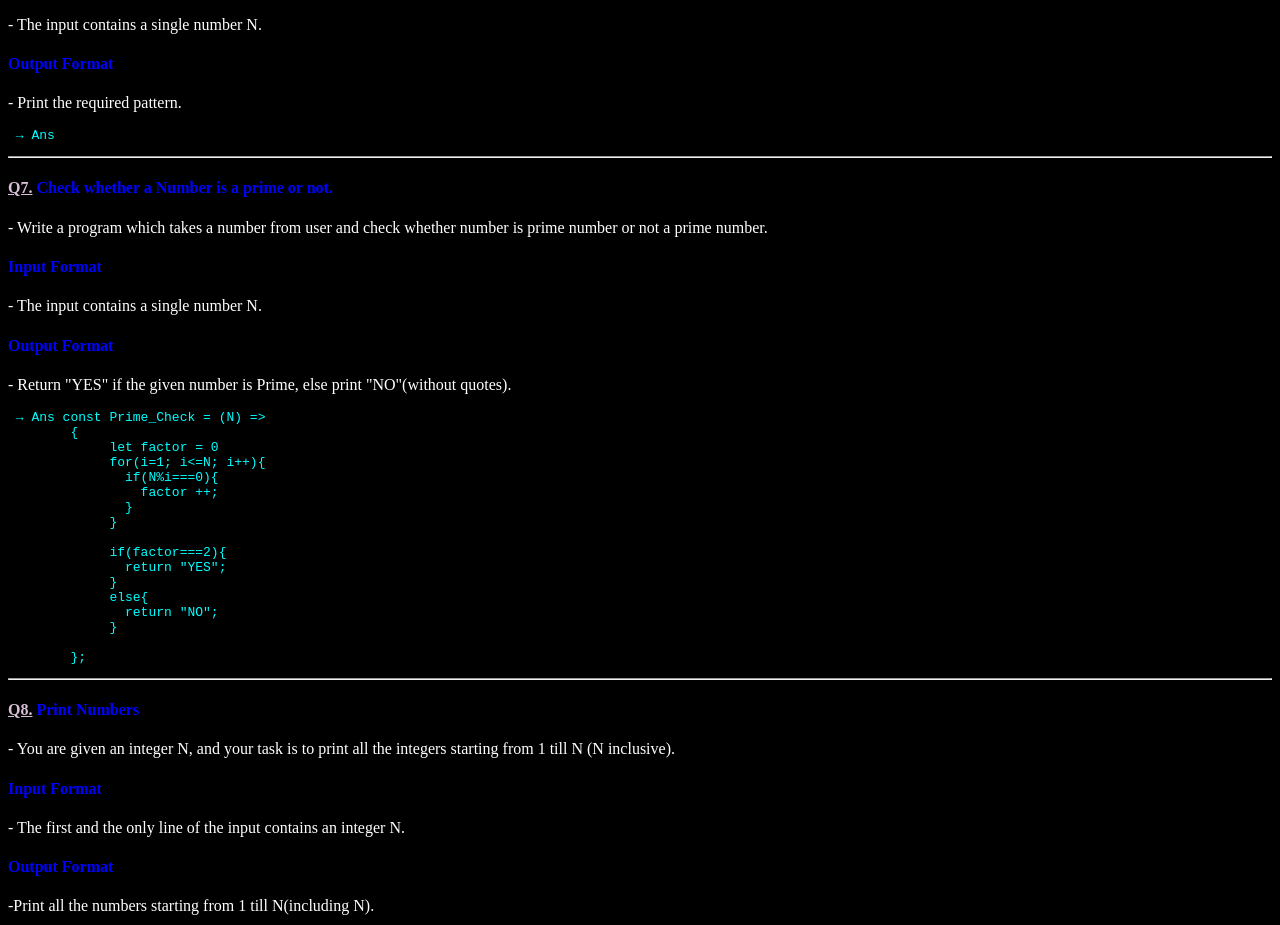
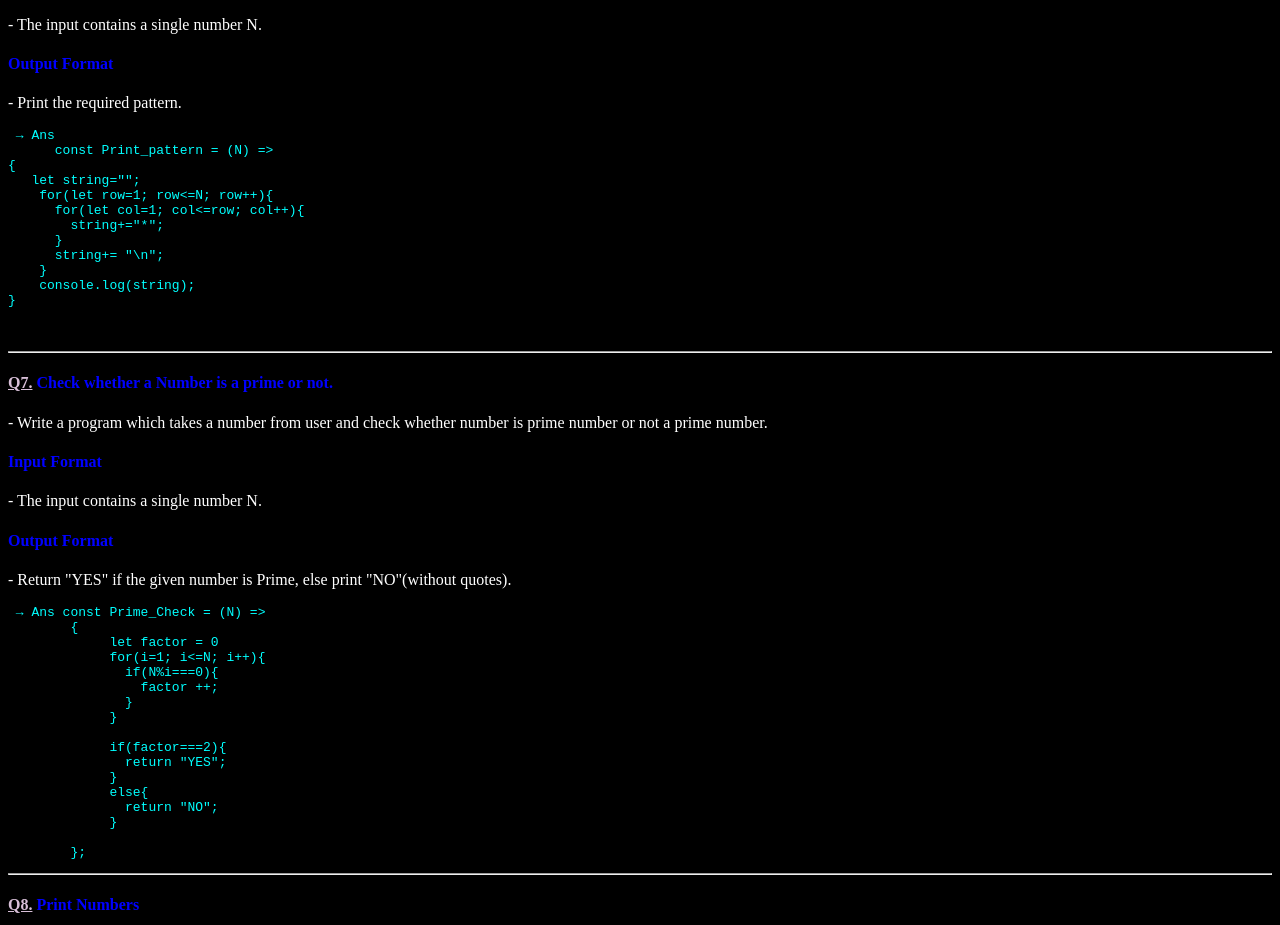
Before and after one commit to Altamash9146/JS-HANDSON-3, a plain HTML site: page index.html in a window 1280 px wide. Shown: the part 2400-3325 px from the top of the page. Drawn offline with Linux system fonts and the light colour scheme.

Commit message:
COMPLETED

```diff
--- a/index.html
+++ b/index.html
@@ -118,7 +118,20 @@
     <p> - The input contains a single number N.</p>
     <h4>Output Format</h4>
     <p> - Print the required pattern.</p>
-    <pre> → Ans  </pre>
+    <pre> → Ans
+      const Print_pattern = (N) =>
+{
+   let string="";
+    for(let row=1; row<=N; row++){
+      for(let col=1; col<=row; col++){
+        string+="*";
+      }
+      string+= "\n";
+    }
+    console.log(string);
+}
+
+    </pre>
     <hr>
 
     <h4><span class="Q">Q7.</span> Check whether a Number is a prime or not.</h4>
```
